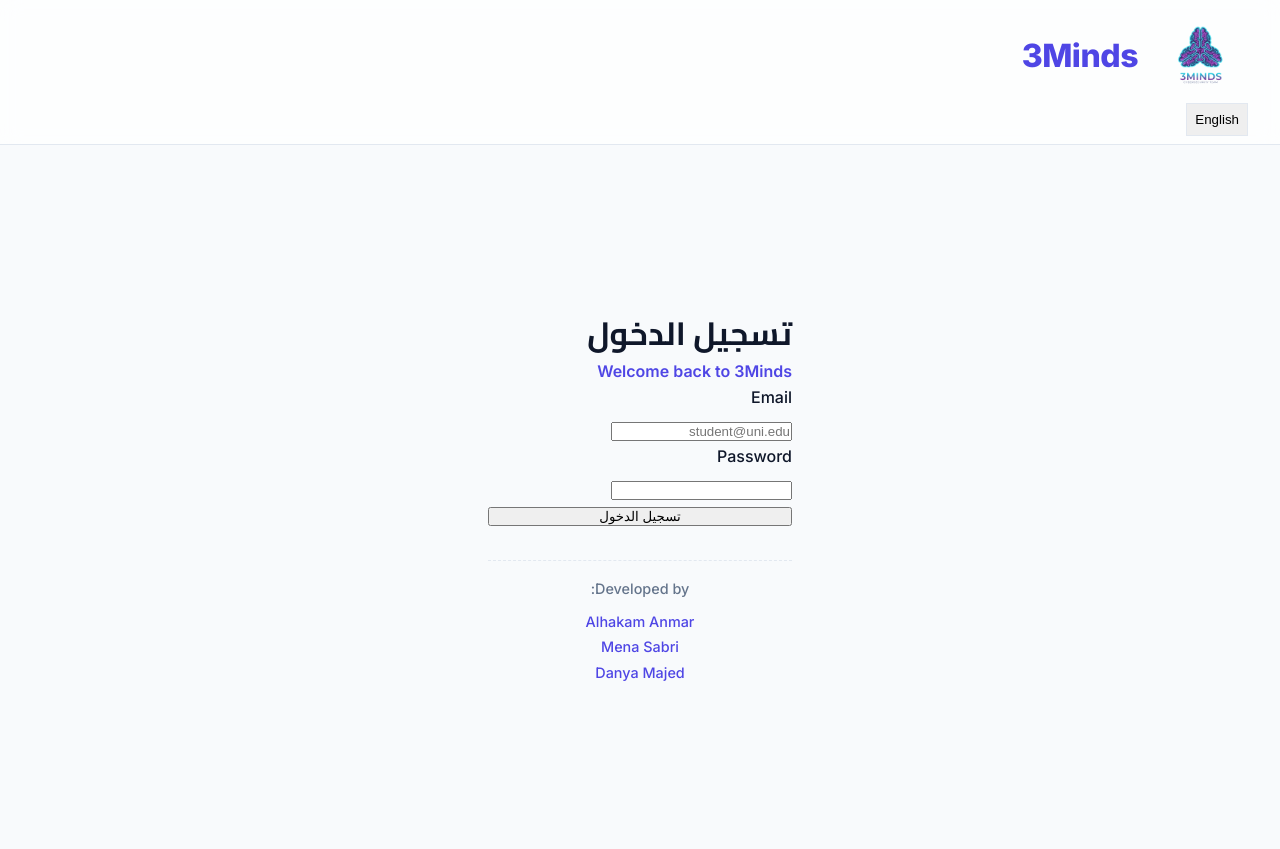
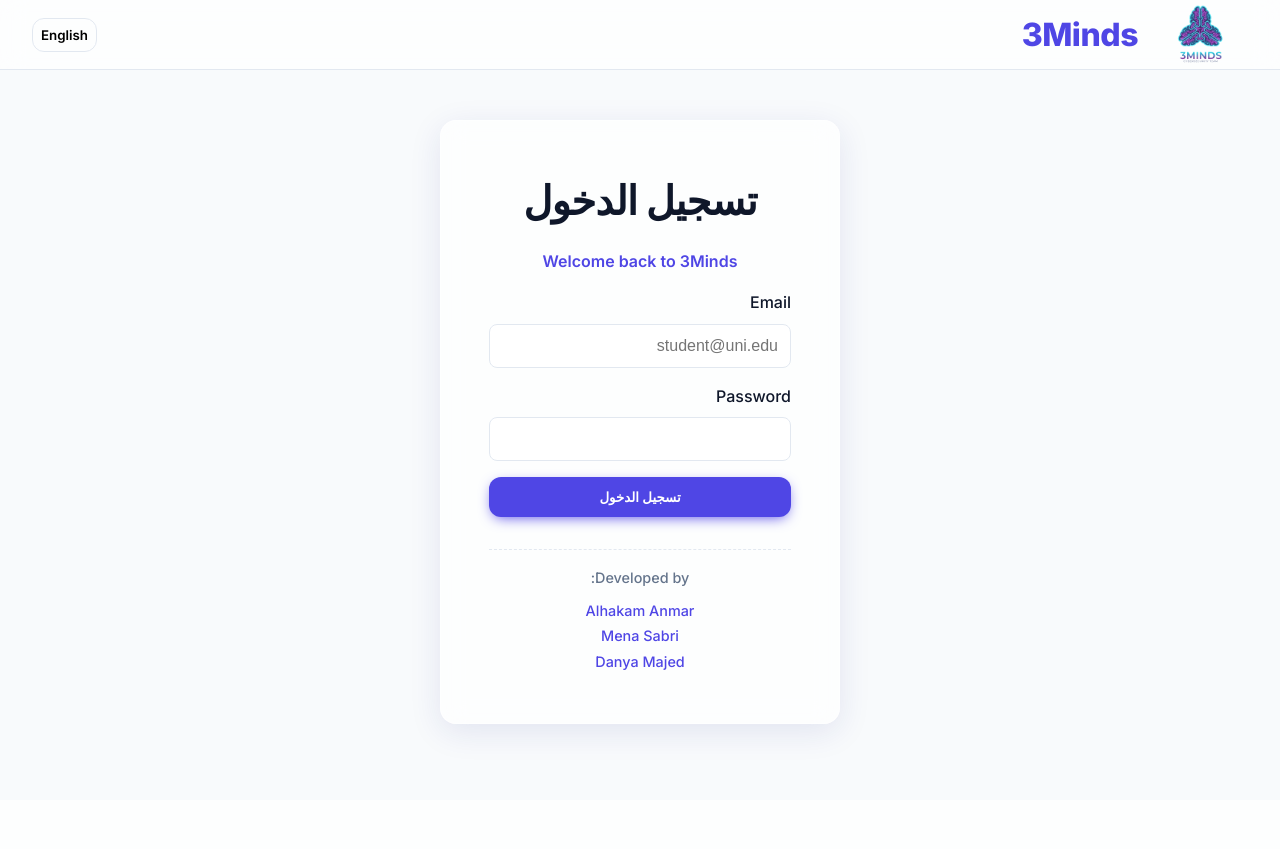
Before and after one commit to hakamanmar/3minds, a Flask app: page / in a window 1280 px wide. After the commit the page ends 740 px from the top, so only its background shows below. Run offline with Flask 3, Linux system fonts and the light colour scheme; some libraries are stand-ins or nearby versions.

Commit message:
Update style.css

```diff
--- a/static/css/style.css
+++ b/static/css/style.css
@@ -7,13 +7,30 @@
 }
 
 body {
-    font-family: 'Inter', 'Cairo', system-ui, -apple-system, sans-serif;
+    font-family: 'Inter', system-ui, -apple-system, sans-serif;
     background-color: var(--background);
     color: var(--text-main);
     line-height: 1.6;
+    transition: background-color var(--transition-fast), color var(--transition-fast);
+}
+
+a {
+    text-decoration: none;
+    color: inherit;
+}
+
+button {
+    cursor: pointer;
+    font-family: inherit;
+    border: none;
+    background: none;
 }
 
 /* Layout */
+[dir="rtl"] {
+    text-align: right;
+}
+
 .app-container {
     min-height: 100vh;
     display: flex;
@@ -26,30 +43,58 @@ main {
     max-width: 1200px;
     margin: 0 auto;
     width: 100%;
+    animation: fadeIn 0.5s ease-out;
 }
 
-/* Header & Logo */
-.main-header {
-    background: var(--glass-bg);
-    backdrop-filter: blur(10px);
-    -webkit-backdrop-filter: blur(10px);
-    border-bottom: 1px solid var(--border);
-    position: sticky;
-    top: 0;
-    z-index: 1000;
-    padding: 0.5rem 2rem;
+/* Typography */
+h1,
+h2,
+h3 {
+    font-weight: 700;
+    letter-spacing: -0.02em;
+    color: var(--text-main);
 }
 
-.logo span {
-    font-family: 'Inter', sans-serif;
-    transition: font-size 0.3s ease;
+h1 {
+    font-size: 2.5rem;
+    margin-bottom: 1rem;
 }
 
-/* Cards & Grid */
-.grid-auto-fit {
-    display: grid;
-    grid-template-columns: repeat(auto-fit, minmax(300px, 1fr));
-    gap: 2rem;
+h2 {
+    font-size: 2rem;
+    margin-bottom: 0.75rem;
+}
+
+h3 {
+    font-size: 1.5rem;
+    margin-bottom: 0.5rem;
+}
+
+p {
+    margin-bottom: 1rem;
+    color: var(--text-muted);
+}
+
+/* Components */
+.btn {
+    display: inline-flex;
+    align-items: center;
+    justify-content: center;
+    padding: 0.75rem 1.5rem;
+    border-radius: var(--radius-md);
+    font-weight: 600;
+    transition: all var(--transition-fast);
+}
+
+.btn-primary {
+    background-color: var(--primary);
+    color: white;
+    box-shadow: 0 4px 14px -4px var(--primary);
+}
+
+.btn-primary:hover {
+    background-color: var(--primary-hover);
+    transform: translateY(-1px);
 }
 
 .card {
@@ -57,50 +102,244 @@ main {
     border-radius: var(--radius-lg);
     padding: 1.5rem;
     border: 1px solid var(--border);
-    transition: all 0.3s ease;
+    transition: all var(--transition-smooth);
 }
 
-/* --- Responsive Design (MOBILE FIX) --- */
-@media (max-width: 768px) {
-    main {
-        padding: 1rem;
+.card:hover {
+    transform: translateY(-4px);
+    box-shadow: 0 12px 24px -12px rgba(0, 0, 0, 0.1);
+    border-color: var(--primary);
 }
 
-    .main-header {
-        padding: 0.5rem 1rem;
+.glass-panel {
+    background: var(--glass-bg);
+    backdrop-filter: blur(var(--backdrop-blur));
+    -webkit-backdrop-filter: blur(var(--backdrop-blur));
+    border: 1px solid var(--glass-border);
+    box-shadow: var(--glass-shadow);
+    border-radius: var(--radius-lg);
 }
 
-    /* تخلي اللوجو والاسم يصغرون بالموبايل حتى ما ياخذون مساحة */
-    .logo img {
-        height: 70px !important; /* حجم الشعار بالموبايل */
+/* Header */
+.main-header {
+    height: var(--header-height);
+    display: flex;
+    align-items: center;
+    justify-content: space-between;
+    padding: 0 2rem;
+    position: sticky;
+    top: 0;
+    z-index: 100;
+    background: var(--glass-bg);
+    backdrop-filter: blur(var(--backdrop-blur));
+    -webkit-backdrop-filter: blur(var(--backdrop-blur));
+    border-bottom: 1px solid var(--border);
 }
 
-    .logo span {
-        font-size: 1.5rem !important;
+.logo {
+    font-size: 1.25rem;
+    font-weight: 800;
+    color: var(--primary);
+    display: flex;
+    align-items: center;
+    gap: 0.5rem;
 }
 
-    /* ترتيب الأزرار بالموبايل */
-    .nav-links {
-        gap: 0.5rem !important;
+/* Grid for Subjects */
+.grid-auto-fit {
+    display: grid;
+    grid-template-columns: repeat(auto-fit, minmax(280px, 1fr));
+    gap: 2rem;
 }
 
-    .btn {
-        padding: 0.5rem 1rem !important;
-        font-size: 0.85rem;
+/* Animations */
+@keyframes fadeIn {
+    from {
+        opacity: 0;
+        transform: translateY(10px);
     }
 
-    /* العناوين بالموبايل */
-    h1 { font-size: 1.8rem !important; }
-    h2 { font-size: 1.5rem !important; }
-
-    /* الحاويات الزجاجية */
-    .glass-panel {
-        padding: 1rem !important;
+    to {
+        opacity: 1;
+        transform: translateY(0);
+    }
 }
 
-    /* ترتيب الكارتات بالموبايل */
-    .grid-auto-fit {
-        grid-template-columns: 1fr;
-        gap: 1rem;
+.spinner {
+    width: 40px;
+    height: 40px;
+    border: 3px solid var(--border);
+    border-top: 3px solid var(--primary);
+    border-radius: 50%;
+    animation: spin 1s linear infinite;
+}
+
+@keyframes spin {
+    0% {
+        transform: rotate(0deg);
+    }
+
+    100% {
+        transform: rotate(360deg);
     }
 }
+
+/* Utilities */
+.text-center {
+    text-align: center;
+}
+
+.mt-4 {
+    margin-top: 1rem;
+}
+
+.mb-4 {
+    margin-bottom: 1rem;
+}
+
+.flex-between {
+    display: flex;
+    justify-content: space-between;
+    align-items: center;
+}
+
+.gap-2 {
+    gap: 0.5rem;
+}
+
+.hidden {
+    display: none !important;
+}
+
+/* Form Elements */
+input,
+select,
+textarea {
+    width: 100%;
+    padding: 0.75rem;
+    border-radius: var(--radius-sm);
+    border: 1px solid var(--border);
+    background: var(--surface);
+    color: var(--text-main);
+    font-size: 1rem;
+    transition: border-color var(--transition-fast);
+}
+
+input:focus {
+    outline: none;
+    border-color: var(--primary);
+    box-shadow: 0 0 0 3px rgba(79, 70, 229, 0.1);
+}
+
+/* Modals */
+.modal-overlay {
+    position: fixed;
+    top: 0;
+    left: 0;
+    right: 0;
+    bottom: 0;
+    background: rgba(0, 0, 0, 0.5);
+    display: flex;
+    align-items: center;
+    justify-content: center;
+    z-index: 1000;
+    backdrop-filter: blur(4px);
+}
+
+.modal-content {
+    width: 90%;
+    max-width: 500px;
+    padding: 2rem;
+    animation: slideIn 0.3s ease-out;
+}
+
+@keyframes slideIn {
+    from {
+        transform: translateY(-20px);
+        opacity: 0;
+    }
+
+    to {
+        transform: translateY(0);
+        opacity: 1;
+    }
+}
+
+.modal-actions {
+    display: flex;
+    gap: 1rem;
+    margin-top: 2rem;
+    justify-content: flex-end;
+}
+
+/* Toasts */
+#toast-container {
+    position: fixed;
+    bottom: 2rem;
+    right: 2rem;
+    z-index: 1100;
+}
+
+[dir="rtl"] #toast-container {
+    right: auto;
+    left: 2rem;
+}
+
+.toast {
+    padding: 1rem 1.5rem;
+    border-radius: var(--radius-md);
+    background: var(--surface);
+    color: var(--text-main);
+    box-shadow: 0 10px 15px -3px rgba(0, 0, 0, 0.1);
+    margin-top: 0.5rem;
+    border-left: 4px solid var(--primary);
+    animation: fadeIn 0.3s ease-out;
+}
+
+[dir="rtl"] .toast {
+    border-left: none;
+    border-right: 4px solid var(--primary);
+}
+
+.toast-error {
+    border-color: #ef4444 !important;
+}
+
+/* Admin Controls */
+.admin-bar {
+    background: var(--primary);
+    color: white;
+    padding: 0.5rem 2rem;
+    display: flex;
+    gap: 1rem;
+    align-items: center;
+    justify-content: flex-start;
+
+}
+.btn-logout {
+    display: flex !important;
+    align-items: center;
+    gap: 8px;
+    padding: 10px 20px !important;
+    background: var(--primary) !important;
+    color: white !important;
+    border-radius: 50px !important;
+    text-decoration: none;
+    font-weight: 600;
+}
+.logout-btn-styles {
+    display: flex !important;
+    align-items: center !important;
+    gap: 8px !important;
+    padding: 8px 16px !important;
+    background: var(--primary) !important;
+    color: white !important;
+    border-radius: 50px !important;
+    font-weight: 600 !important;
+    white-space: nowrap !important;
+    min-width: fit-content !important;
+}
+
+.logout-btn-styles i {
+    font-size: 1.2rem;
+}
```
Lines whose indentation alone changed are shown as unchanged.
